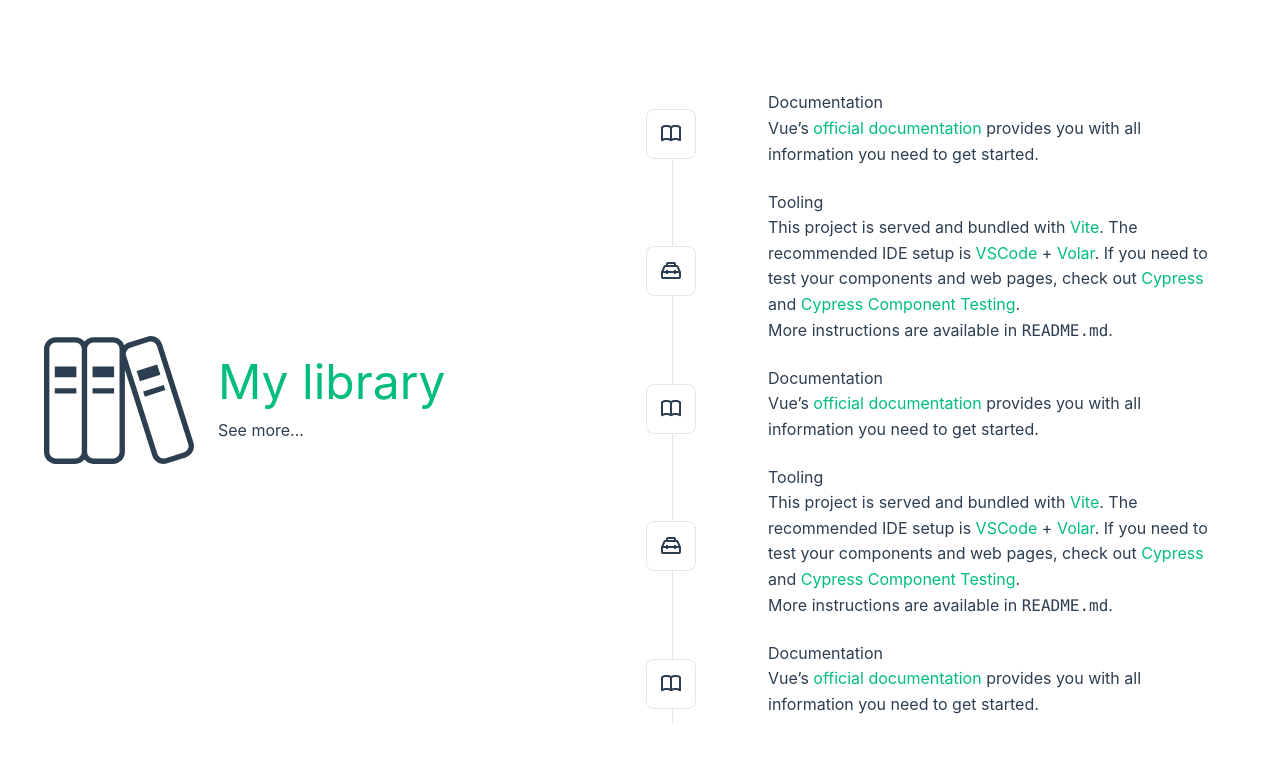
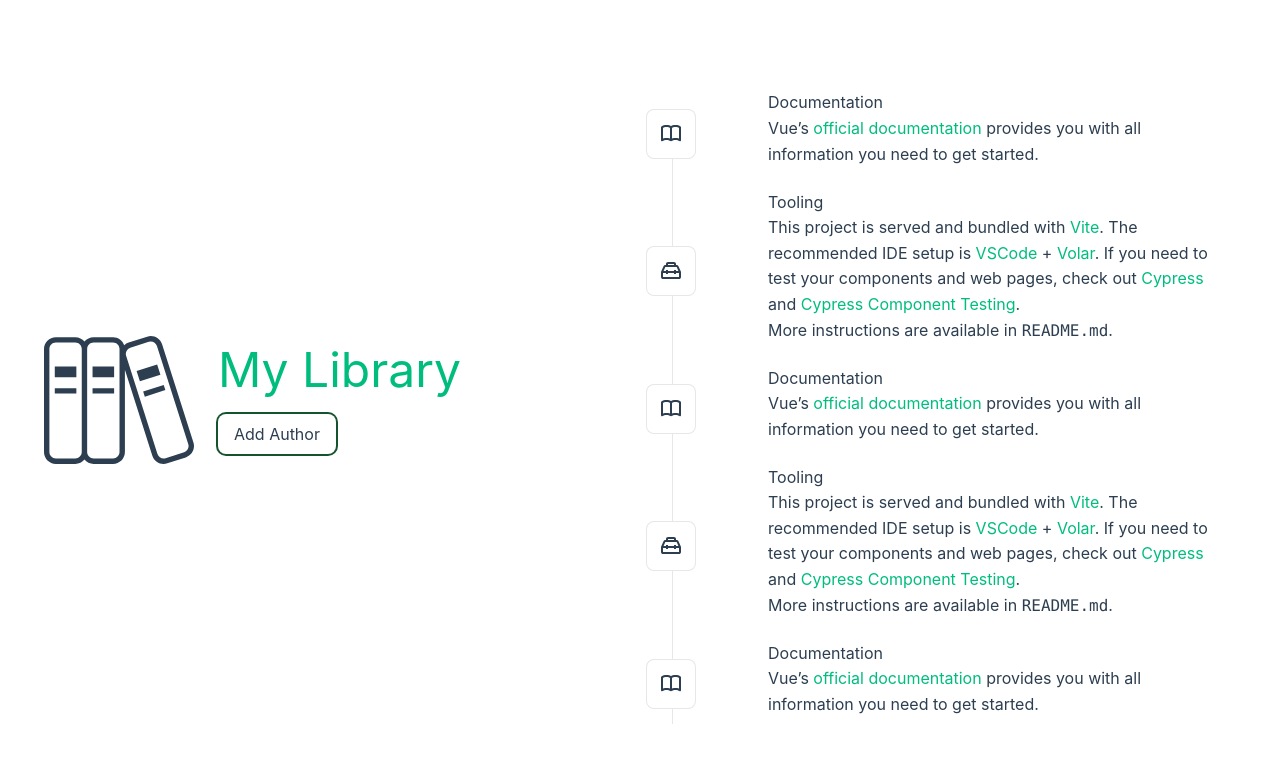
Before and after one commit to andres112/My-Library, a Vue app: page / in a window 1280 px wide. Shown: the top 762 px of the page. Built offline with nearby package versions, Linux system fonts and the light colour scheme.

Commit message:
chore: simple restructuring

```diff
--- a/src/App.vue
+++ b/src/App.vue
@@ -1,77 +1,8 @@
-<script setup lang="ts">
-import { RouterLink, RouterView } from 'vue-router'
-import HelloWorld from './components/HelloWorld.vue'
-import BooksIcon from './components/icons/IconBooks.vue'
-</script>
-
 <template>
-  <header>
-    <div class="flex items-center">
-      <div class="mx-3 max-w-[75px] md:me-6 md:max-w-[100px] xl:max-w-[150px]">
-        <BooksIcon />
-      </div>
-      <HelloWorld msg="My library" />
-
-      <!-- <nav>
-        <RouterLink to="/">Home</RouterLink>
-        <RouterLink to="/about">About</RouterLink>
-      </nav> -->
-    </div>
-  </header>
-
+  <Header />
   <RouterView />
 </template>
 
-<style scoped>
-header {
-  line-height: 1.5;
-  max-height: 100vh;
-}
-
-nav {
-  width: 100%;
-  font-size: 12px;
-  text-align: center;
-  margin-top: 2rem;
-}
-
-nav a.router-link-exact-active {
-  color: var(--color-text);
-}
-
-nav a.router-link-exact-active:hover {
-  background-color: transparent;
-}
-
-nav a {
-  display: inline-block;
-  padding: 0 1rem;
-  border-left: 1px solid var(--color-border);
-}
-
-nav a:first-of-type {
-  border: 0;
-}
-
-@media (min-width: 1024px) {
-  header {
-    display: flex;
-    place-items: center;
-    padding-right: calc(var(--section-gap) / 2);
-  }
-  header .wrapper {
-    display: flex;
-    place-items: flex-start;
-    flex-wrap: wrap;
-  }
-
-  nav {
-    text-align: left;
-    margin-left: -1rem;
-    font-size: 1rem;
-
-    padding: 1rem 0;
-    margin-top: 1rem;
-  }
-}
-</style>
+<script setup lang="ts">
+import Header from './components/Header.vue';
+</script>
--- /dev/null
+++ b/src/components/Header.vue
@@ -0,0 +1,82 @@
+<template>
+  <header>
+    <div class="flex items-center">
+      <div class="mx-3 max-w-[75px] md:me-6 md:max-w-[100px] xl:max-w-[150px]">
+        <BooksIcon />
+      </div>
+      <div class="greetings">
+        <div class="green text-2xl md:text-5xl mb-3">{{ title }}</div>
+        <button
+          class="rounded-lg ring-2 ring-green-900 py-2 px-4 mt-2 hover:ring-4 hover:ring-green-700 ease-out duration-200 hover:font-semibold"
+        >
+          Add Author
+        </button>
+      </div>
+
+      <!-- <nav>
+        <RouterLink to="/">Home</RouterLink>
+        <RouterLink to="/about">About</RouterLink>
+      </nav> -->
+    </div>
+  </header>
+</template>
+
+<script setup lang="ts">
+import BooksIcon from './icons/IconBooks.vue'
+
+const title = 'My Library'
+</script>
+
+<style scoped>
+header {
+  line-height: 1.5;
+  max-height: 100vh;
+}
+
+nav {
+  width: 100%;
+  font-size: 12px;
+  text-align: center;
+  margin-top: 2rem;
+}
+
+nav a.router-link-exact-active {
+  color: var(--color-text);
+}
+
+nav a.router-link-exact-active:hover {
+  background-color: transparent;
+}
+
+nav a {
+  display: inline-block;
+  padding: 0 1rem;
+  border-left: 1px solid var(--color-border);
+}
+
+nav a:first-of-type {
+  border: 0;
+}
+
+@media (min-width: 1024px) {
+  header {
+    display: flex;
+    place-items: center;
+    padding-right: calc(var(--section-gap) / 2);
+  }
+  header .wrapper {
+    display: flex;
+    place-items: flex-start;
+    flex-wrap: wrap;
+  }
+
+  nav {
+    text-align: left;
+    margin-left: -1rem;
+    font-size: 1rem;
+
+    padding: 1rem 0;
+    margin-top: 1rem;
+  }
+}
+</style>
--- a/src/components/HelloWorld.vue
+++ /dev/null
@@ -1,37 +0,0 @@
-<script setup lang="ts">
-defineProps<{
-  msg: string
-}>()
-</script>
-
-<template>
-  <div class="greetings">
-    <div class="green text-2xl md:text-5xl mb-3">{{ msg }}</div>
-    <div >See more...</div>
-  </div>
-</template>
-
-<style scoped>
-h1 {
-  font-weight: 500;
-  font-size: 2.6rem;
-  position: relative;
-  top: -10px;
-}
-
-h3 {
-  font-size: 1.2rem;
-}
-
-.greetings h1,
-.greetings h3 {
-  text-align: center;
-}
-
-@media (min-width: 1024px) {
-  .greetings h1,
-  .greetings h3 {
-    text-align: left;
-  }
-}
-</style>
```
Also changed, not shown: .eslintrc.cjs.
